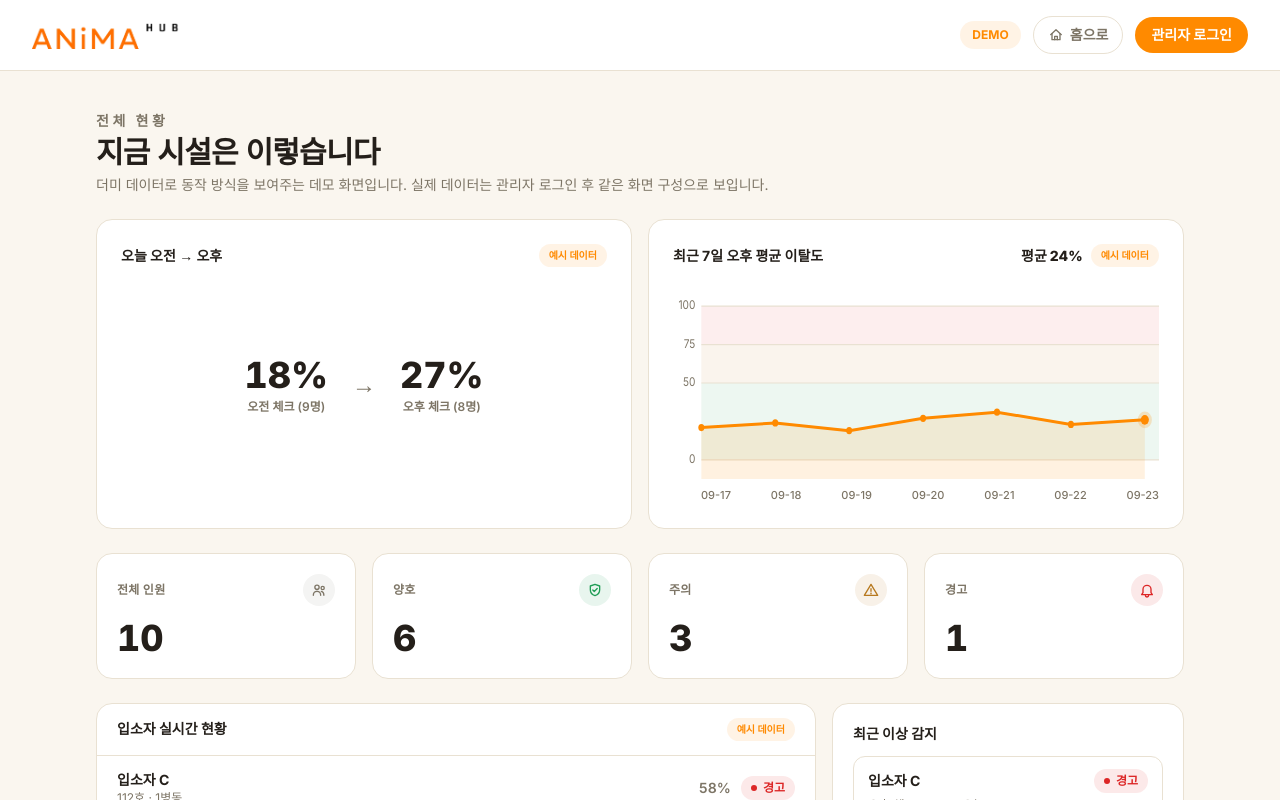
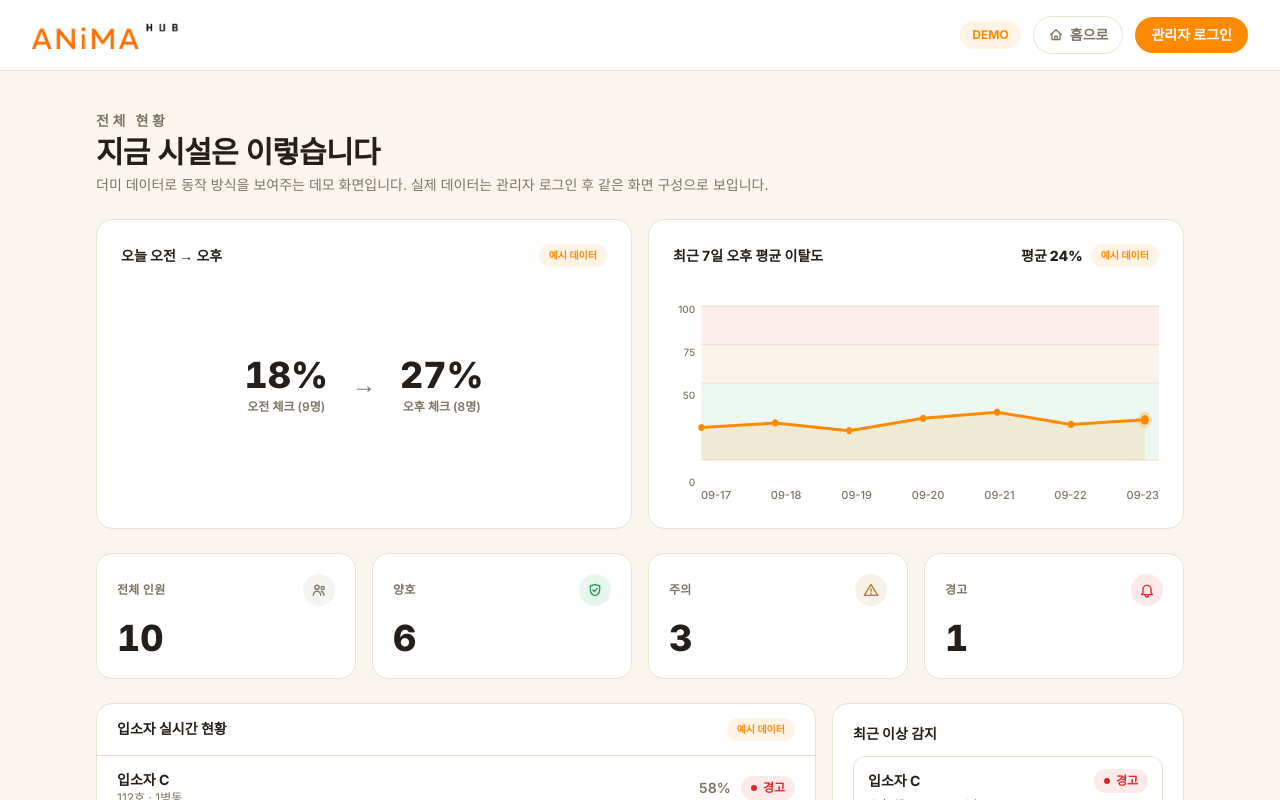
Before and after one commit to sagejeong/anima-site, a Next.js app: page /dashboard-demo in a window 1280 px wide. Shown: the top 800 px of the page. Built offline with nearby package versions, Linux system fonts and the light colour scheme; a web font is replaced by a local one.

Commit message:
대시보드 그래프 배경색 삐져나오던 것과 축 숫자 찌그러지던 것 수정

```diff
--- a/components/hub/LineChart.tsx
+++ b/components/hub/LineChart.tsx
@@ -48,9 +48,12 @@ export default function LineChart({
   const linePath = coords
     .map((c, i) => `${i === 0 ? "M" : "L"}${c.x.toFixed(1)},${c.y.toFixed(1)}`)
     .join(" ");
+  // 0% 선(yFor(0))에서 닫아야 아래 위험도 배경 구간과 같은 높이에서 끝남.
+  // 전에는 VIEW_HEIGHT(테두리)까지 채워서, 배경 구간 아래로 색이 삐져나와 보였음
+  const areaBottom = yFor(0);
   const areaPath =
     coords.length > 0
-      ? `${linePath} L${coords[coords.length - 1].x.toFixed(1)},${VIEW_HEIGHT} L${coords[0].x.toFixed(1)},${VIEW_HEIGHT} Z`
+      ? `${linePath} L${coords[coords.length - 1].x.toFixed(1)},${areaBottom} L${coords[0].x.toFixed(1)},${areaBottom} Z`
       : "";
   const last = coords[coords.length - 1];
   const hovered = hoverIndex !== null ? coords[hoverIndex] : null;
@@ -70,8 +73,8 @@ export default function LineChart({
         <rect x={PAD_LEFT} y={yFor(50)} width={VIEW_WIDTH - PAD_LEFT} height={yFor(0) - yFor(50)} fill="var(--color-good)" opacity="0.08" />
 
         {AXIS_PERCENTS.map((percent) => (
-          <g key={percent}>
           <line
+            key={percent}
             x1={PAD_LEFT}
             x2={VIEW_WIDTH}
             y1={yFor(percent)}
@@ -79,17 +82,6 @@ export default function LineChart({
             stroke="var(--color-line)"
             strokeWidth="1"
           />
-            <text
-              x={PAD_LEFT - 6}
-              y={yFor(percent)}
-              textAnchor="end"
-              dominantBaseline="middle"
-              fontSize="10"
-              fill="var(--color-ink-soft)"
-            >
-              {percent}
-            </text>
-          </g>
         ))}
 
         <path d={areaPath} fill={color} opacity="0.12" />
@@ -109,6 +101,24 @@ export default function LineChart({
         ))}
         {last && <circle cx={last.x} cy={last.y} r="7" fill={color} opacity="0.2" />}
       </svg>
+
+      {/* 축 숫자는 HTML로 따로 그림. svg가 preserveAspectRatio="none"이라 글자까지
+          가로세로 다르게 늘어나 찌그러져 보였음 */}
+      <div className="pointer-events-none absolute inset-0">
+        {AXIS_PERCENTS.map((percent) => (
+          <span
+            key={percent}
+            className="absolute -translate-y-1/2 text-right text-[10px] font-medium text-ink-soft"
+            style={{
+              top: `${(yFor(percent) / VIEW_HEIGHT) * 100}%`,
+              left: 0,
+              width: `${((PAD_LEFT - 6) / VIEW_WIDTH) * 100}%`,
+            }}
+          >
+            {percent}
+          </span>
+        ))}
+      </div>
 
       {hovered && hoverIndex !== null && (
         <div
```
Lines whose indentation alone changed are shown as unchanged.
